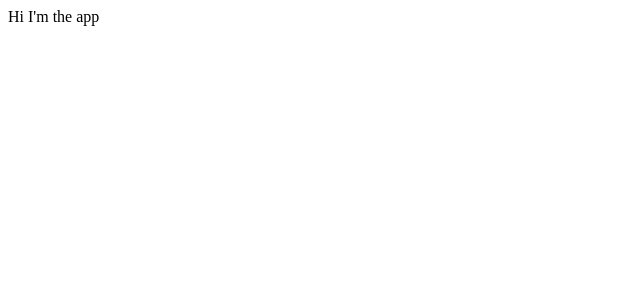
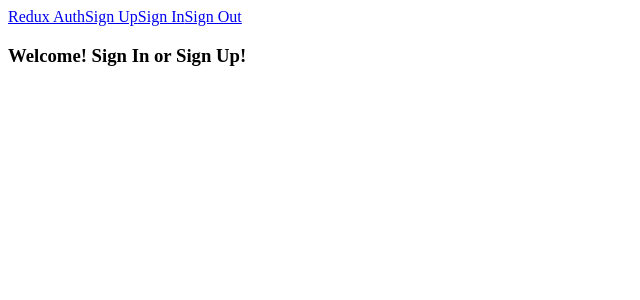
Before and after one commit to dotexe0/authentication-app, a React (Create React App) app in the folder client/: page / in a window 1280 px wide. Shown: the top 300 px of the page, without its empty margins (0-640 px from the left). Built offline with nearby package versions, Linux system fonts and the light colour scheme.

Commit message:
App, Header, Welcome components

```diff
--- a/client/src/components/App.js
+++ b/client/src/components/App.js
@@ -1,7 +1,10 @@
 import React from 'react'
-
-export default () => {
+import Header from './Header'
+export default ({ children }) => {
   return (
-    <div>Hi I'm the app </div>
-  )
+    <React.Fragment>
+      <Header />
+      {children}
+    </React.Fragment>
+    )
 }
--- /dev/null
+++ b/client/src/components/Header.js
@@ -0,0 +1,17 @@
+import React, { Component } from 'react'
+import { Link } from 'react-router-dom'
+
+class Header extends Component {
+  render() {
+    return (
+      <div>
+        <Link to="/">Redux Auth</Link>
+        <Link to="/signup">Sign Up</Link>
+        <Link to="/signin">Sign In</Link>
+        <Link to="/signout">Sign Out</Link>
+      </div>
+    )
+  }
+}
+
+export default Header
--- /dev/null
+++ b/client/src/components/Welcome.js
@@ -0,0 +1,5 @@
+import React from 'react'
+
+export default () => {
+  return <h3> Welcome! Sign In or Sign Up!</h3>
+}
--- a/client/src/index.js
+++ b/client/src/index.js
@@ -1,6 +1,15 @@
 import React from 'react'
 import ReactDOM from 'react-dom'
+import { BrowserRouter, Route } from 'react-router-dom'
 
 import App from './components/App'
+import Welcome from './components/Welcome'
 
-ReactDOM.render(<App />, document.getElementById('root'))
+const app = (
+  <BrowserRouter>
+    <App>
+      <Route exact path="/" component={Welcome}/>
+    </App>
+  </BrowserRouter>
+)
+ReactDOM.render(app, document.getElementById('root'))
```
